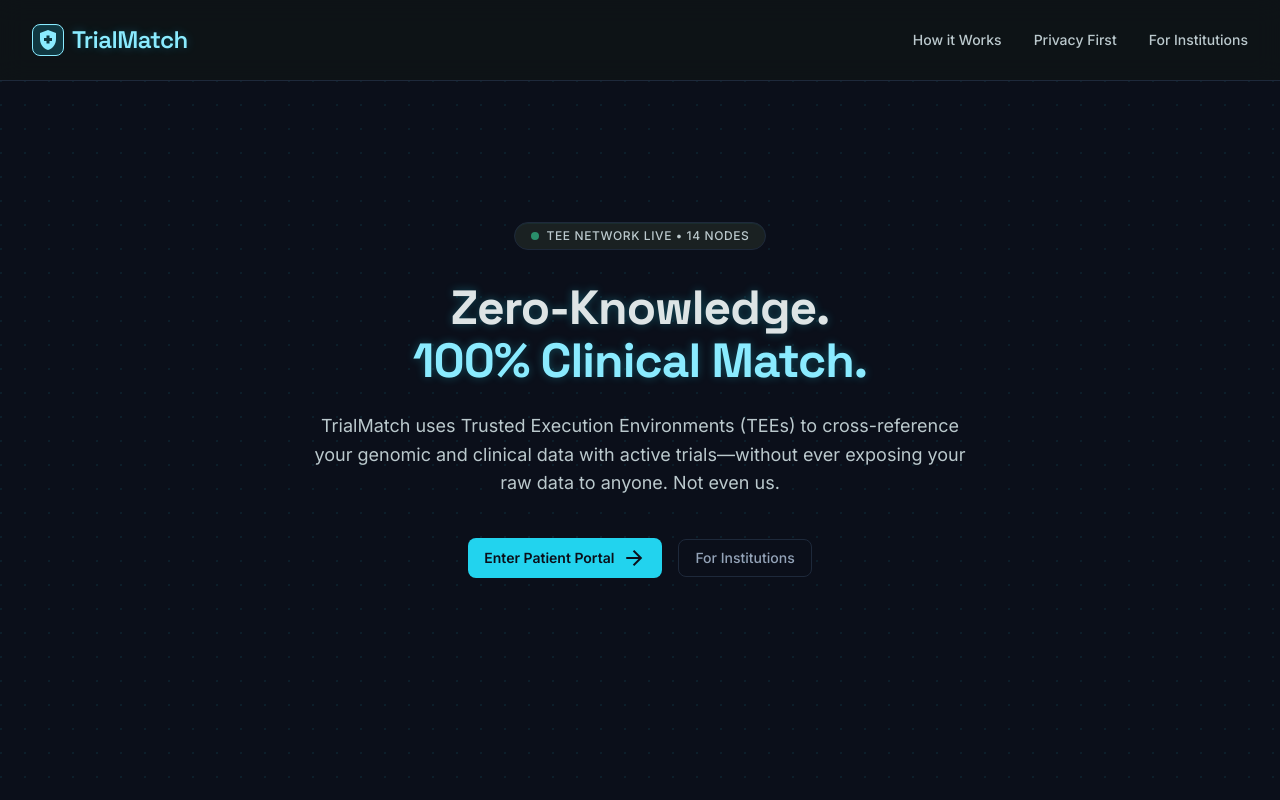
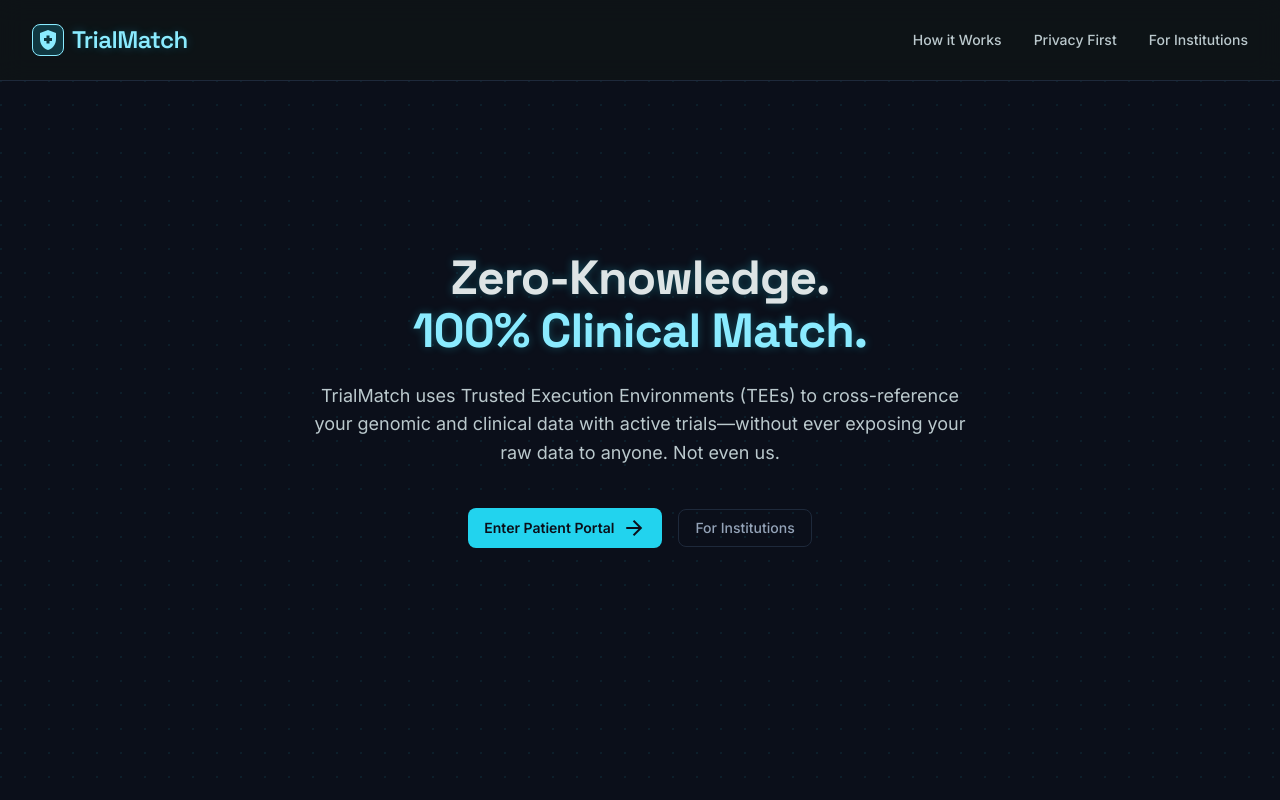
Before and after one commit to AlphaTechini/Patient-Matching, a SvelteKit app in the folder Frontend/: page / in a window 1280 px wide. Shown: the top 800 px of the page. Built offline with nearby package versions, Linux system fonts and the light colour scheme.

Commit message:
Remove TEE Network Live badge from landing page

```diff
--- a/Frontend/src/routes/+page.svelte
+++ b/Frontend/src/routes/+page.svelte
@@ -12,10 +12,6 @@
 			<div class="absolute inset-0 bg-[radial-gradient(ellipse_at_center,_var(--tw-gradient-stops))] from-[var(--color-tm-cyan)]/10 via-[var(--color-tm-base)] to-[var(--color-tm-base)] opacity-50"></div>
 
 			<div class="relative z-10 max-w-[1280px] mx-auto px-margin-mobile md:px-margin-desktop text-center mt-[-10vh]">
-				<div class="inline-flex items-center space-x-2 bg-surface-container border border-[var(--color-tm-border)] rounded-full px-4 py-1.5 mb-8 inner-glow">
-					<span class="w-2 h-2 rounded-full bg-[var(--color-tm-success)] animate-pulse-slow"></span>
-					<span class="text-label-sm text-on-surface-variant font-mono-data tracking-wide uppercase">TEE Network Live &bull; 14 Nodes</span>
-				</div>
 
 				<h1 class="text-display-xl md:text-[72px] font-bold text-on-surface mb-6 leading-tight tracking-tight text-glow max-w-4xl mx-auto">
 					Zero-Knowledge.<br />
```
